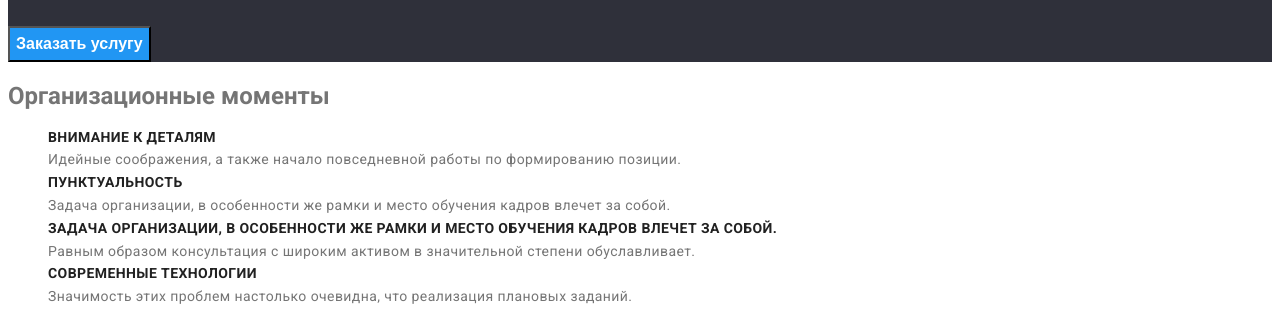
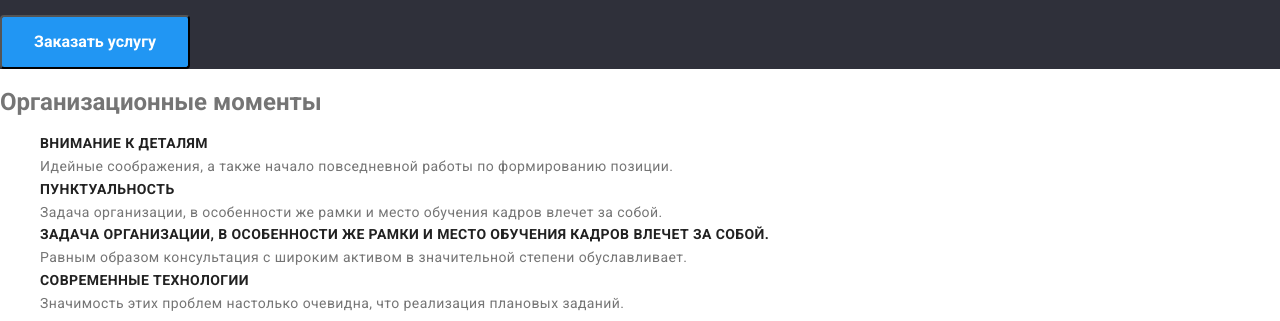
Before and after one commit to ksuklik/-goit-markup-hw-03, a plain HTML site: page index.html in a window 1280 px wide. Shown: the part 273-594 px from the top of the page. Drawn offline with nearby package versions, Linux system fonts and the light colour scheme.

Commit message:
кнопка

```diff
--- a/css/styles.css
+++ b/css/styles.css
@@ -90,7 +90,10 @@ text-decoration: none;
 }
 /* Кнопка */
 .banner .button{
+  padding: 10px 32px;
   color: var(--title-text);
+  width: 200;
+  border-radius: 4px;
   background-color: var(--prymary-background-color);
 font-weight: 700;
 font-size: 16px;
--- a/index.html
+++ b/index.html
@@ -6,8 +6,9 @@
     <meta name="viewport" content="width=device-width, initial-scale=1.0" />
     <title>Document</title>
     <link rel="preconnect" href="https://fonts.googleapis.com">
-<link rel="preconnect" href="https://fonts.gstatic.com" crossorigin>
-<link href="https://fonts.googleapis.com/css2?family=Raleway:wght@700&family=Roboto:wght@400;500;700;900&display=swap" rel="stylesheet">
+    <link rel="preconnect" href="https://fonts.gstatic.com" crossorigin>
+    <link href="https://fonts.googleapis.com/css2?family=Raleway:wght@700&family=Roboto:wght@400;500;700;900&display=swap" rel="stylesheet">
+    <link rel="stylesheet" href="https://cdnjs.cloudflare.com/ajax/libs/modern-normalize/1.1.0/modern-normalize.min.css" integrity="sha512-wpPYUAdjBVSE4KJnH1VR1HeZfpl1ub8YT/NKx4PuQ5NmX2tKuGu6U/JRp5y+Y8XG2tV+wKQpNHVUX03MfMFn9Q==" crossorigin="anonymous" referrerpolicy="no-referrer" />
     <link rel="stylesheet" href="./css/styles.css" />
   </head>
   <body>
```
Also changed, not shown: portfolio.html (+1 -0 lines).
